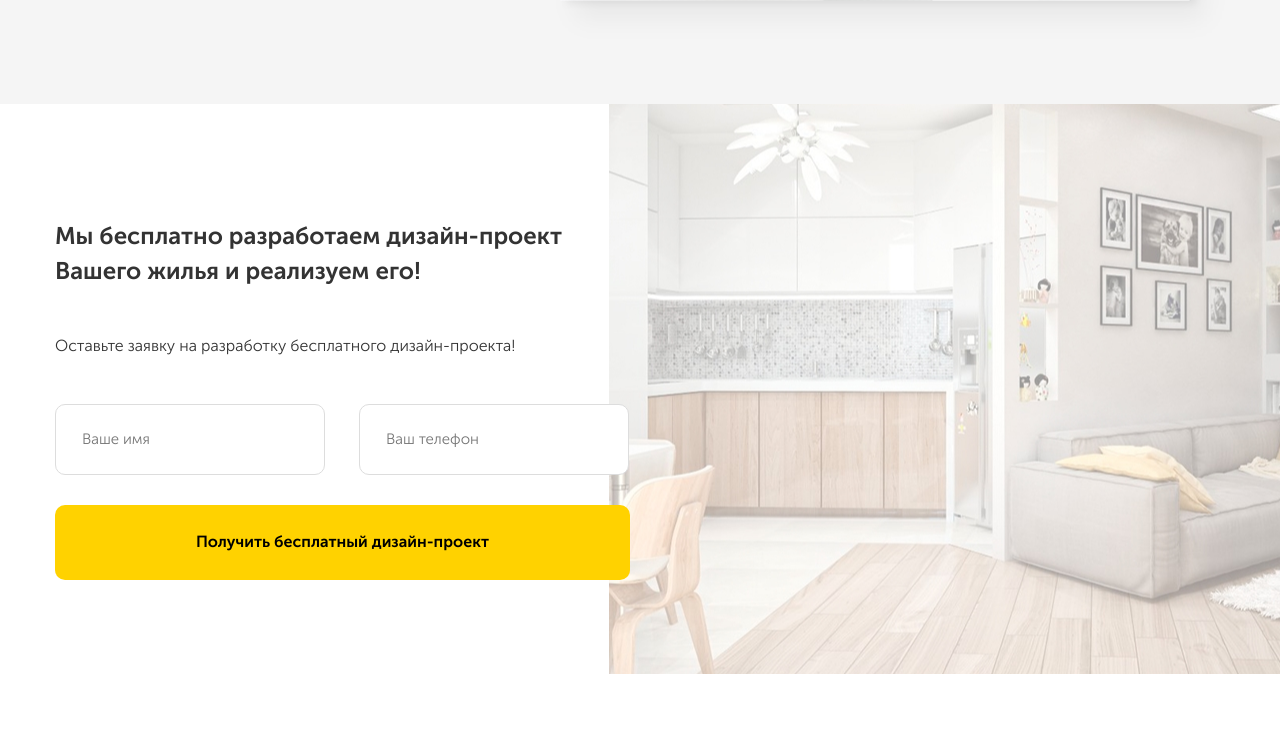
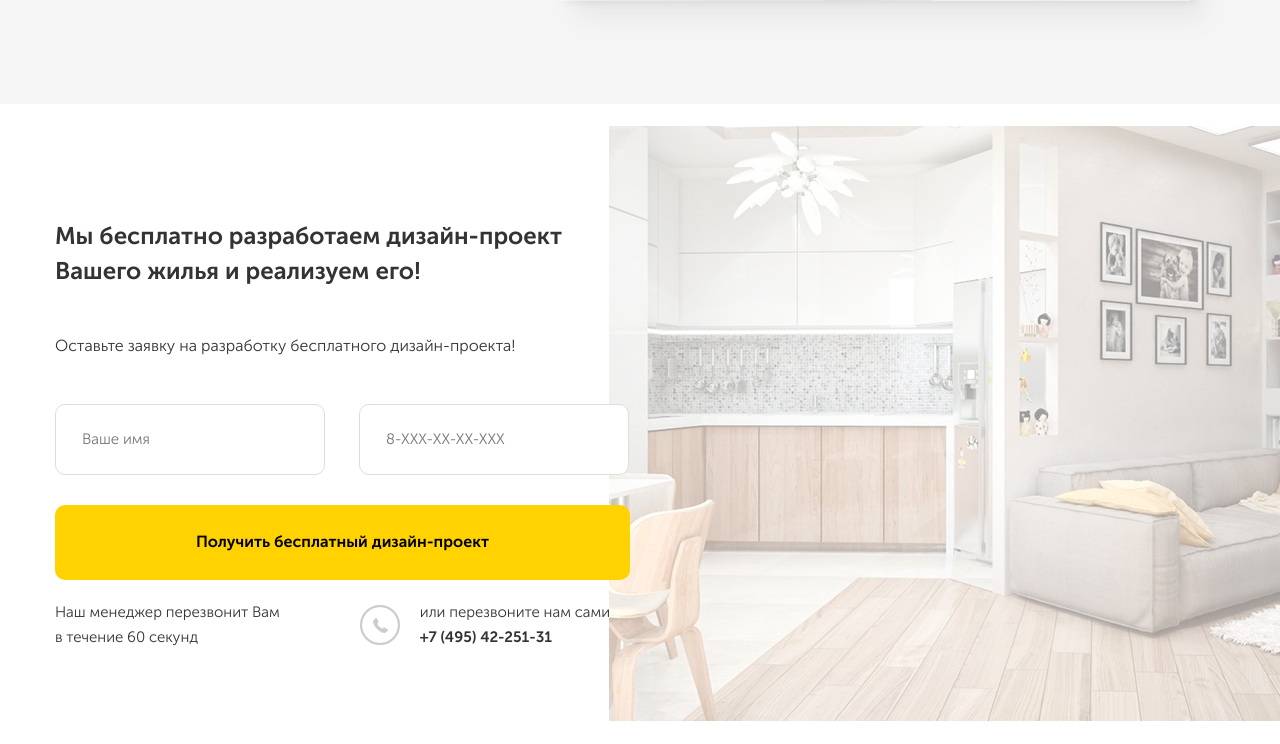
Before and after one commit to SenastionX/repair, a plain HTML site: page index.html in a window 1280 px wide. Shown: the part 696-1440 px from the top of the page. Before the commit the page ends 1370 px from the top, so only its background shows below. Drawn offline with Linux system fonts and the light colour scheme.

Commit message:
Доработан блок, изменен способ ввода моб телефона

```diff
--- a/index.html
+++ b/index.html
@@ -63,9 +63,17 @@
                 <span class="form__subtitle">Оставьте заявку на разработку бесплатного дизайн-проекта!</span>
                 <form action="#">
                     <input type="text" class="input input-name form__input" placeholder="Ваше имя">
-                    <input type="tel" class="input input-tel form__input" placeholder="Ваш телефон">
+                    <input type="tel" class="input input-tel form__input" placeholder="8-XXX-XX-XX-XXX" pattern="8-[0-9]{3}-[0-9]{2}-[0-9]{2}-[0-9]{3}" required>
                     <button type="submit" class="button form__button">Получить бесплатный дизайн-проект</button>
                 </form>
+                <div class="form-manage">
+                    <div class="form-manage_call form-manage_connect">Наш менеджер перезвонит Вам<br> в течение 60 секунд</div>
+                    <div class="form-manage_person form-manage_connect">
+                        <div class="form-manage_img"></div>
+                        <div class="form-manage_text">или перезвоните нам сами
+                            <a class="form-manage_tell" href="tel:+74954225131">+7 (495) 42-251-31</a></div>
+                    </div>
+                </div>
             </div>
         </div>
     </section>
--- a/sass/_feedback.sass
+++ b/sass/_feedback.sass
@@ -22,3 +22,29 @@
         padding: 28px
         display: block
         width: 100%
+    &-manage
+        display: flex
+        font-size: 15px
+        line-height: 25px
+        padding-top: 20px
+        font-family: 'Museo Sans Light', sans-serif
+        &_connect
+            max-width: 251px
+        &_call
+            margin-right: 80px
+        &_person
+            display: flex
+            align-items: center
+
+        &_tell
+            display: block
+            font-family: 'Museo Sans Bold', sans-serif
+            text-decoration: none
+            color: $text-color
+        &_img
+            width: 40px
+            height: 40px
+            margin-right: 20px
+            border: 2px solid #cccccc
+            border-radius: 50%
+            background: url('../img/feedback/tel.png') no-repeat center
```
Also changed, not shown: sass/style.css, 1 other file.
